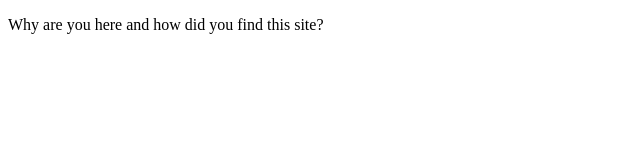
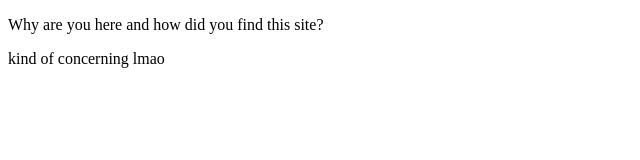
Before and after one commit to REGERGERGE/funny, a plain HTML site: page index.html in a window 1280 px wide. Shown: the whole page, without its empty margins (0-640 px from the left). Drawn offline with Linux system fonts and the light colour scheme.

Commit message:
Update index.html

```diff
--- a/index.html
+++ b/index.html
@@ -6,5 +6,6 @@
 </head>
 <body>
 <p>Why are you here and how did you find this site?</p>
+    <p>kind of concerning lmao</p>
 </body>
 </html>
```
